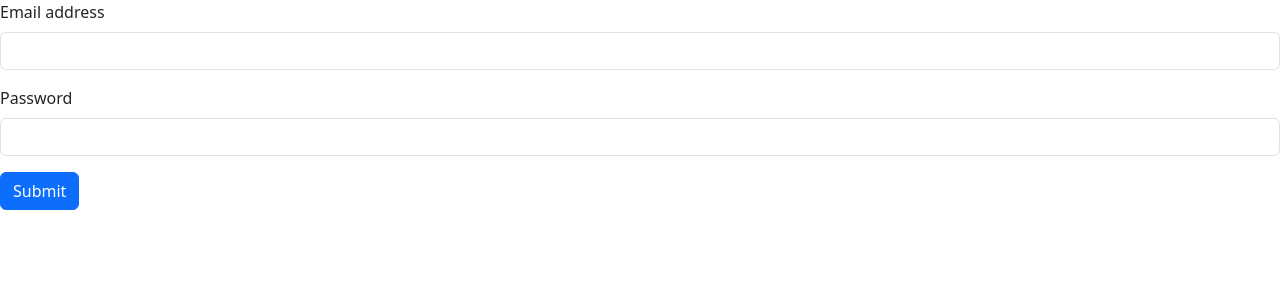
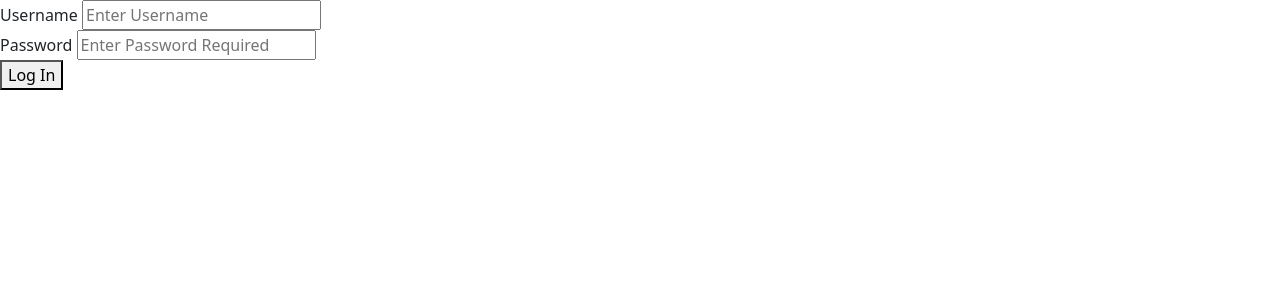
Before and after one commit to KunalPradhan1/ShopSmall, a Django app: page /login/ in a window 1280 px wide. Shown: the part 92-392 px from the top of the page. Run offline with Django 5.2, Linux system fonts and the light colour scheme.

Commit message:
registration redirects to login

```diff
--- a/shopsmall/shop/templates/members/login.html
+++ b/shopsmall/shop/templates/shopComponents/login.html
@@ -10,17 +10,17 @@
 <body>
     {%include 'shopComponents/navbar.html'%}
     {%block content %}
-    <form action = "" method = "post">
+    <form action = "/login_user" method = "POST">
         {% csrf_token %}
-        <div class="mb-3">
-          <label for="exampleInputEmail1" class="form-label">Email address</label>
-          <input type="text" class="form-control"  name = "username" aria-describedby="emailHelp">
-        </div>
-        <div class="mb-3">
-          <label for="exampleInputPassword1" class="form-label">Password</label>
-          <input type="password" class="form-control" name = "password">
-        </div>
-        <button type="submit" class="btn btn-primary">Submit</button>
+        <label for =""> Username</label>
+        <input type = "text" id = "username" name = "username" placeholder = "Enter Username" Required>
+        <br>
+        <label for =""> Password</label>
+        <input type = "password" id = "password" name = "password" placeholder = "Enter Password Required">
+        <br>
+
+        <button type  = "submit">Log In</button>
+
       </form>
     {%endblock content%}
 
--- a/shopsmall/shop/templates/members/register.html
+++ b/shopsmall/shop/templates/shopComponents/register.html
@@ -10,7 +10,7 @@
 <body>
     {%include 'shopComponents/navbar.html'%}
     {%block content %}
-    <form actions = "" method = "POST">
+    <form actions = "/register_user" method = "POST">
         {% csrf_token %}
         <label for =""> Username</label>
         <input type = "text" id = "username" name = "username" placeholder = "Create a username" Required>
--- a/shopsmall/shop/views.py
+++ b/shopsmall/shop/views.py
@@ -22,22 +22,23 @@ def register_user(request):
         myuser.lastName = lastName
         myuser.save()
         messages.success(request, "Your account has been successfully created!")
-        return redirect('home')
-    return render(request, "members/register.html")
+        return redirect('login')
+    return render(request, "shopComponents/register.html")
 
 
 def login_user(request):
     if request.method == "POST":
         pass
-        username = request.POST["username"]
-        password = request.POST["password"]
-        user = authenticate(request, username=username, password=password)
+        username = request.POST['username']
+        password = request.POST['password']
+        user = authenticate(username=username, password=password)
         if user is not None:
             login(request, user)
-            return redirect('shopComponenets/home.html')
+            fname = user.firstName
+            return render(request, "shopComponenets/dashboard.html", {'fname': fname})
 
         else:
-            messages.success(request, ("Incorrect Username or Password"))
-            return render(request, 'shopComponents/home.html')
+            messages.error(request, (request, "Incorrect Username or Password"))
+            return redirect('login')
     else:
-        return render(request, 'members/login.html')
+        return render(request, 'shopComponents/login.html')
--- a/shopsmall/shopsmall/urls.py
+++ b/shopsmall/shopsmall/urls.py
@@ -22,5 +22,5 @@ from django.http import HttpResponse
 urlpatterns = [
     path('admin/', admin.site.urls),
     path('', include("shop.urls")),
-    path("login/", include('django.contrib.auth.urls')),
+    # path("login/", include('django.contrib.auth.urls')),
 ]
```
